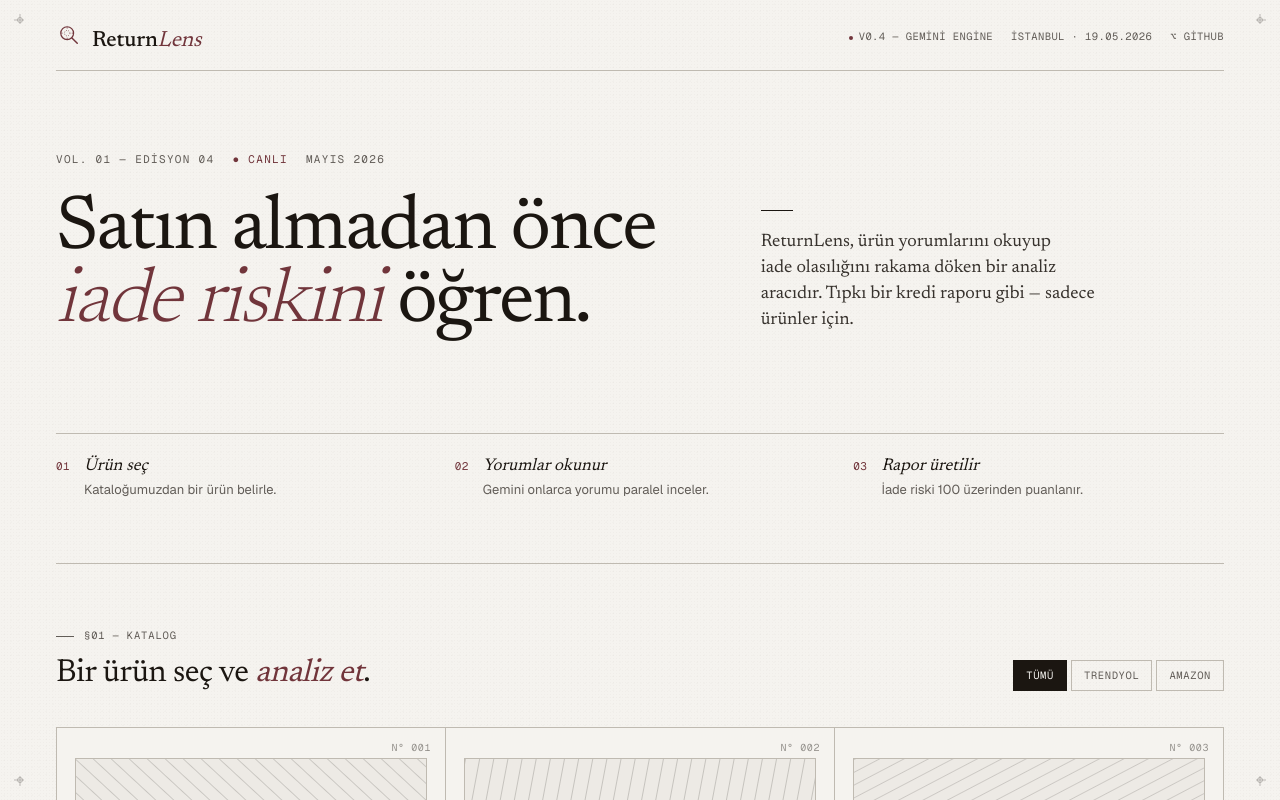
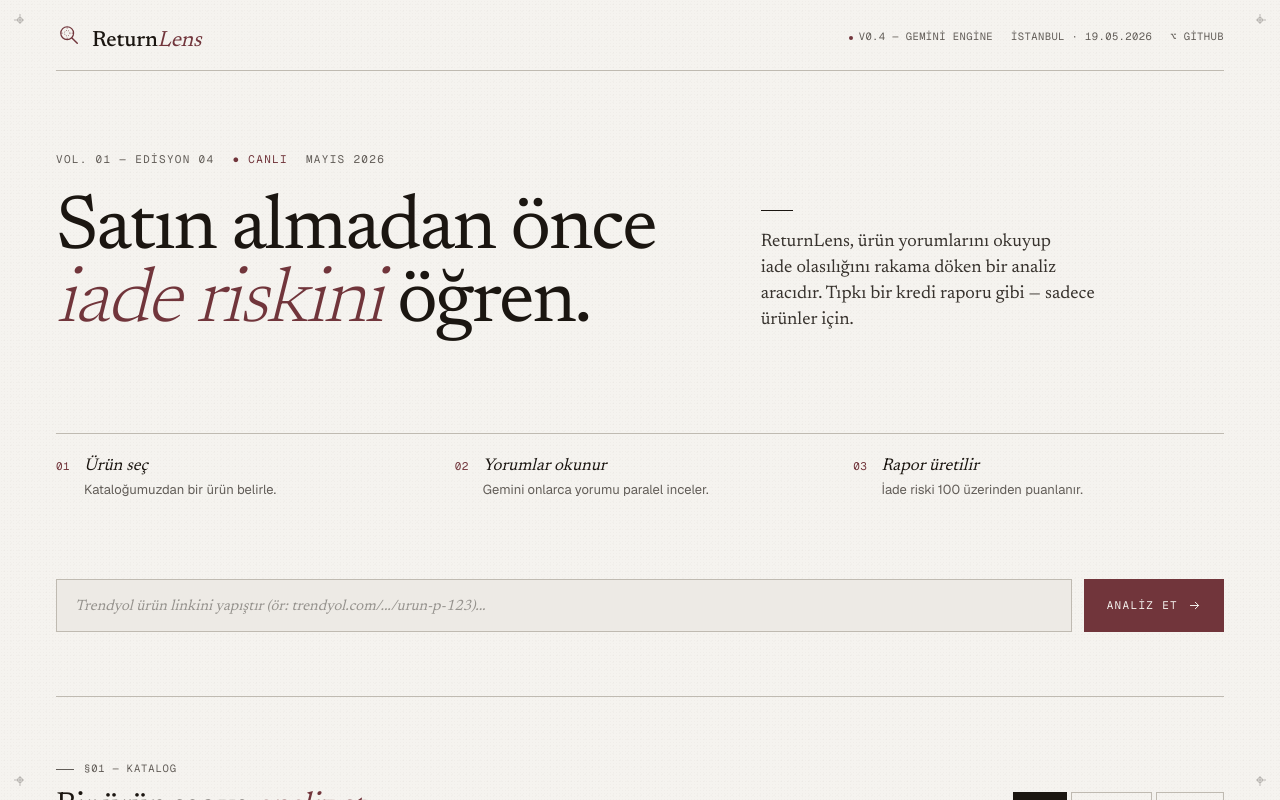
Before and after one commit to FatihBatuhanOzatar/ReturnLens, a Next.js app: page / in a window 1280 px wide. Shown: the top 800 px of the page. Built offline with nearby package versions, Linux system fonts and the light colour scheme.

Commit message:
feat: add URL scraping to dynamically analyze any Trendyol product

```diff
--- a/app/api/analyze/route.ts
+++ b/app/api/analyze/route.ts
@@ -39,12 +39,56 @@ KURALLAR:
 - Yorum sayısı 15'ten azsa confidence 70'i geçmesin
 - Sadece JSON döndür, açıklama yapma`;
 
+// Mock modu: .env.local'a USE_MOCK=true ekle veya API key yoksa otomatik aktif olur
+const USE_MOCK = process.env.USE_MOCK === "true";
+
+function getMockAnalysis(rating: number | null): Analysis {
+  const r = rating ?? 3.0;
+  const score = Math.round(Math.max(10, Math.min(95, (5 - r) * 22 + 10)));
+  const level = score <= 33 ? "düşük" : score <= 66 ? "orta" : "yüksek";
+  return {
+    risk_score: score,
+    risk_level: level as Analysis["risk_level"],
+    confidence: 85,
+    summary: "Bu üründe iade riski " + level + " seviyededir. Yorumların önemli bir kısmı şarj alımı, tek kulaklık çalışması ve senkronizasyon problemlerine işaret ediyor. Pozitif yorumlar ses kalitesini ve tasarımı övse de, kullanım ömrü kısa sürede sorun çıkaran bir model olarak öne çıkıyor.",
+    recommendation: "Aynı fiyat bandında ses kalitesi yorumları yüksek, garantisi resmi distribütör üzerinden gelen alternatifleri değerlendirmenizi tavsiye ederiz.",
+    pros: ["Ses kalitesi fiyatına göre tatmin edici", "Hafif ve ergonomik tasarım", "Hızlı eşleşme — kutudan çıktığı gibi", "Kargo paketleme özenli"],
+    cons: ["Şarj yuvası belli süre sonra temas problemi yapıyor", "Sol kulaklık ayrı çalışıyor, çift kullanımda kesinti", "Batarya 6-8 ay sonra dramatik düşüyor", "Bas tepkisi düşük, müzik dinleme için zayıf"],
+    return_reasons: [
+      { text: "Şarj almama / kontak sorunu", pct: 38 },
+      { text: "Tek kulaklık eşleşme hatası", pct: 24 },
+      { text: "Ses kalitesi beklentinin altında", pct: 18 },
+      { text: "Mikrofon arızası", pct: 11 },
+      { text: "Diğer", pct: 9 },
+    ],
+    sentiment: { positive: 48, neutral: 14, negative: 38 },
+    fake_review_warning: true,
+    fake_review_details: "Yorumların yaklaşık %12'si benzer dilbilgisi yapısı ve yüklenme tarihi nedeniyle organik dışı olarak işaretlendi.",
+    category_risk_note: "Bluetooth kulaklık kategorisi genel olarak orta-yüksek iade oranına sahiptir; ortalama iade oranı %22 civarındadır.",
+  };
+}
+
 export async function POST(req: Request) {
   try {
-    const { productId } = await req.json();
-    const raw = getRawProductById(productId);
+    const { productId, rawProduct } = await req.json();
+    let raw = rawProduct;
+
+    // Eğer dışarıdan scrape edilmiş ürün gelmediyse, lokal dosyadan ID ile ara
+    if (!raw && productId) {
+      raw = getRawProductById(productId);
+    }
+
     if (!raw) {
-      return NextResponse.json({ error: "Ürün bulunamadı" }, { status: 404 });
+      return NextResponse.json({ error: "Ürün bulunamadı veya geçerli bir veri sağlanmadı." }, { status: 404 });
+    }
+
+    // Mock modunda Gemini'ye gitmeden sahte veri döndür
+    if (USE_MOCK) {
+      const response: AnalyzeResponse = {
+        product: normalizeProduct(raw),
+        analysis: getMockAnalysis(raw.product_info.overall_rating),
+      };
+      return NextResponse.json(response);
     }
 
     const apiKey = process.env.GOOGLE_GENERATIVE_AI_API_KEY;
@@ -57,7 +101,7 @@ export async function POST(req: Request) {
 
     const genAI = new GoogleGenerativeAI(apiKey);
     const model = genAI.getGenerativeModel({
-      model: "gemini-2.0-flash-exp",
+      model: "gemini-2.0-flash",
       generationConfig: { responseMimeType: "application/json" },
     });
 
--- /dev/null
+++ b/app/api/scrape/route.ts
@@ -0,0 +1,69 @@
+import { NextResponse } from "next/server";
+import type { RawProduct, RawProductInfo, RawReview } from "@/lib/types";
+
+export async function POST(req: Request) {
+  try {
+    const { url } = await req.json();
+    if (!url || !url.includes("trendyol.com")) {
+      return NextResponse.json({ error: "Şimdilik sadece Trendyol URL'leri desteklenmektedir." }, { status: 400 });
+    }
+
+    const match = url.match(/-p-(\d+)/);
+    if (!match) {
+      return NextResponse.json({ error: "Ürün linkinden ID bulunamadı. Lütfen geçerli bir Trendyol ürün linki girin." }, { status: 400 });
+    }
+    const productId = match[1];
+
+    // 1. Ürün detaylarını çek
+    const productRes = await fetch(`https://public-mdc.trendyol.com/discovery-web-productgw-service/api/productDetail/${productId}`);
+    if (!productRes.ok) {
+       return NextResponse.json({ error: "Trendyol'dan ürün bilgisi çekilemedi." }, { status: 500 });
+    }
+    const productData = await productRes.json();
+
+    // 2. Yorumları çek
+    const reviewRes = await fetch(`https://public-mdc.trendyol.com/discovery-web-socialgw-service/api/review/${productId}`);
+    let reviewsData = null;
+    if (reviewRes.ok) {
+       reviewsData = await reviewRes.json();
+    }
+
+    const result = productData.result;
+    if (!result) {
+       return NextResponse.json({ error: "Trendyol bu ürün için eksik veri döndürdü." }, { status: 500 });
+    }
+
+    // 3. Veriyi RawProduct şemasına dönüştür
+    const rawProductInfo: RawProductInfo = {
+      title: result.name || "Bilinmeyen Ürün",
+      brand: result.brand?.name || "Bilinmeyen Marka",
+      price_current: result.price?.discountedPrice?.value || 0,
+      price_original: result.price?.originalPrice?.value || undefined,
+      category: result.category?.name || "Genel",
+      marketplace: "Trendyol",
+      favorite_count: result.favoriteCount?.toString(),
+      overall_rating: result.ratingScore?.averageRating || null,
+      total_reviews: result.ratingScore?.totalCount || null,
+      main_seller: result.merchant?.name || undefined,
+      seller_rating: result.merchant?.merchantScore || undefined,
+    };
+
+    const rawReviews: RawReview[] = (reviewsData?.result?.productReviews?.content || []).map((r: any) => ({
+      rating: r.rate,
+      text: r.comment,
+      date: r.commentDateISOtype || new Date().toISOString(),
+      seller: r.sellerName,
+    }));
+
+    const rawProduct: RawProduct = {
+      id: productId,
+      product_info: rawProductInfo,
+      reviews: rawReviews,
+    };
+
+    return NextResponse.json({ rawProduct });
+  } catch (err: any) {
+    console.error("[/api/scrape]", err);
+    return NextResponse.json({ error: err instanceof Error ? err.message : "Sunucu hatası" }, { status: 500 });
+  }
+}
--- a/app/globals.css
+++ b/app/globals.css
@@ -121,6 +121,12 @@ body::before {
 .hero-step-n { font-family: var(--font-mono); font-size: 11px; color: var(--accent); letter-spacing: 0.04em; }
 .hero-step-t { font-family: var(--font-serif); font-size: 17px; font-style: italic; color: var(--ink); line-height: 1.25; }
 .hero-step-d { font-size: 13px; color: var(--ink-mute); margin-top: 4px; line-height: 1.4; }
+
+.url-form { grid-column: 1 / -1; margin-top: 24px; display: flex; gap: 12px; }
+.url-input { flex: 1; appearance: none; border: 0.5px solid var(--rule); background: var(--paper-deep); padding: 14px 18px; font-family: var(--font-sans); font-size: 15px; color: var(--ink); outline: none; transition: border-color .2s ease; border-radius: 0; }
+.url-input:focus { border-color: var(--accent); }
+.url-input::placeholder { color: var(--ink-faint); font-family: var(--font-serif); font-style: italic; }
+.url-submit { white-space: nowrap; }
 
 /* ── History ──────────────────────────────────────────────────────────────── */
 .history-section { padding: 36px 0 0; border-bottom: 0.5px solid var(--rule); }
--- a/app/page.tsx
+++ b/app/page.tsx
@@ -79,6 +79,100 @@ export default function Home() {
     }
   };
 
+  const handleAnalyzeUrl = async (url: string) => {
+    if (!url || !url.includes("trendyol.com")) {
+      alert("Lütfen geçerli bir Trendyol ürün linki girin.");
+      return;
+    }
+
+    // Geçici ürün ile loading'i başlat
+    const tempProduct: Product = {
+      id: "temp",
+      title: "URL'den ürün bilgileri çekiliyor...",
+      brand: "Trendyol",
+      price: 0,
+      rating: null,
+      reviewCount: 0,
+      marketplace: "Trendyol",
+      category: "Genel",
+      imgLabel: "URL",
+    };
+
+    setSelectedProduct(tempProduct);
+    setAnalysis(null);
+    setErrorInfo(null);
+    setState("loading");
+    window.scrollTo({ top: 0, behavior: "instant" });
+
+    try {
+      // 1. Scraping işlemi
+      const scrapeRes = await fetch("/api/scrape", {
+        method: "POST",
+        headers: { "Content-Type": "application/json" },
+        body: JSON.stringify({ url }),
+      });
+
+      if (!scrapeRes.ok) {
+        let msg = "Ürün bilgileri çekilemedi.";
+        try { const b = await scrapeRes.json(); if (b.error) msg = b.error; } catch {}
+        setErrorInfo({ statusCode: scrapeRes.status, message: msg });
+        setState("error");
+        return;
+      }
+
+      const { rawProduct } = await scrapeRes.json();
+
+      // Loading ekranını gerçek ürün bilgileriyle güncelle
+      const scrapedProduct: Product = {
+        id: rawProduct.id,
+        title: rawProduct.product_info.title,
+        brand: rawProduct.product_info.brand,
+        price: rawProduct.product_info.price_current,
+        rating: rawProduct.product_info.overall_rating,
+        reviewCount: rawProduct.product_info.total_reviews ?? rawProduct.reviews.length,
+        marketplace: rawProduct.product_info.marketplace,
+        category: rawProduct.product_info.category,
+        imgLabel: "ÖZEL",
+      };
+      setSelectedProduct(scrapedProduct);
+
+      // 2. Gemini Analizi (rawProduct direkt gönderiliyor)
+      const [analyzeRes] = await Promise.all([
+        fetch("/api/analyze", {
+          method: "POST",
+          headers: { "Content-Type": "application/json" },
+          body: JSON.stringify({ rawProduct }),
+        }),
+        new Promise(r => setTimeout(r, 2000)), // Çok hızlı geçmesin
+      ]);
+
+      if (!analyzeRes.ok) {
+        let serverMessage = `Sunucu ${analyzeRes.status} hatası döndürdü.`;
+        try {
+          const body = await analyzeRes.json();
+          if (body.error) serverMessage = body.error;
+        } catch {}
+        setErrorInfo({ statusCode: analyzeRes.status, message: serverMessage });
+        setState("error");
+        return;
+      }
+
+      const data: { analysis: Analysis } = await analyzeRes.json();
+      setAnalysis(data.analysis);
+      saveToHistory(scrapedProduct, data.analysis);
+      setHistory(getHistory());
+      setState("report");
+
+    } catch (e) {
+      console.error(e);
+      setErrorInfo({
+        statusCode: 0,
+        message: e instanceof Error ? "Sunucuya ulaşılamıyor." : "Bilinmeyen bir hata oluştu.",
+      });
+      setState("error");
+    }
+  };
+
   const handleBack = () => {
     setState("select");
     setSelectedProduct(null);
@@ -110,6 +204,7 @@ export default function Home() {
           <InitialState
             products={PRODUCTS}
             onAnalyze={handleAnalyze}
+            onAnalyzeUrl={handleAnalyzeUrl}
             history={history}
             onViewReport={handleViewReport}
           />
--- a/components/initial-state.tsx
+++ b/components/initial-state.tsx
@@ -77,12 +77,21 @@ function riskColor(level: string): string {
 interface Props {
   products: Product[];
   onAnalyze: (p: Product) => void;
+  onAnalyzeUrl?: (url: string) => void;
   history?: HistoryEntry[];
   onViewReport?: (entry: HistoryEntry) => void;
 }
 
-export function InitialState({ products, onAnalyze, history = [], onViewReport }: Props) {
+export function InitialState({ products, onAnalyze, onAnalyzeUrl, history = [], onViewReport }: Props) {
   const [filter, setFilter] = useState<string>("all");
+  const [url, setUrl] = useState<string>("");
+
+  const handleUrlSubmit = (e: React.FormEvent) => {
+    e.preventDefault();
+    if (url.trim() && onAnalyzeUrl) {
+      onAnalyzeUrl(url.trim());
+    }
+  };
 
   // marketplace listesini ürünlerden dinamik türet
   const marketplaces = Array.from(new Set(products.map(p => p.marketplace)));
@@ -133,6 +142,25 @@ export function InitialState({ products, onAnalyze, history = [], onViewReport }
             </div>
           </div>
         </div>
+
+        {onAnalyzeUrl && (
+          <form className="url-form" onSubmit={handleUrlSubmit}>
+            <input
+              type="url"
+              className="url-input"
+              placeholder="Trendyol ürün linkini yapıştır (ör: trendyol.com/.../urun-p-123)..."
+              value={url}
+              onChange={(e) => setUrl(e.target.value)}
+              required
+            />
+            <button type="submit" className="btn-primary url-submit">
+              Analiz Et
+              <svg width="13" height="13" viewBox="0 0 16 16" fill="none">
+                <path d="M3 8h10M9 4l4 4-4 4" stroke="currentColor" strokeWidth="1.2" strokeLinecap="round" strokeLinejoin="round" />
+              </svg>
+            </button>
+          </form>
+        )}
       </section>
 
       {history.length > 0 && onViewReport && (
```
